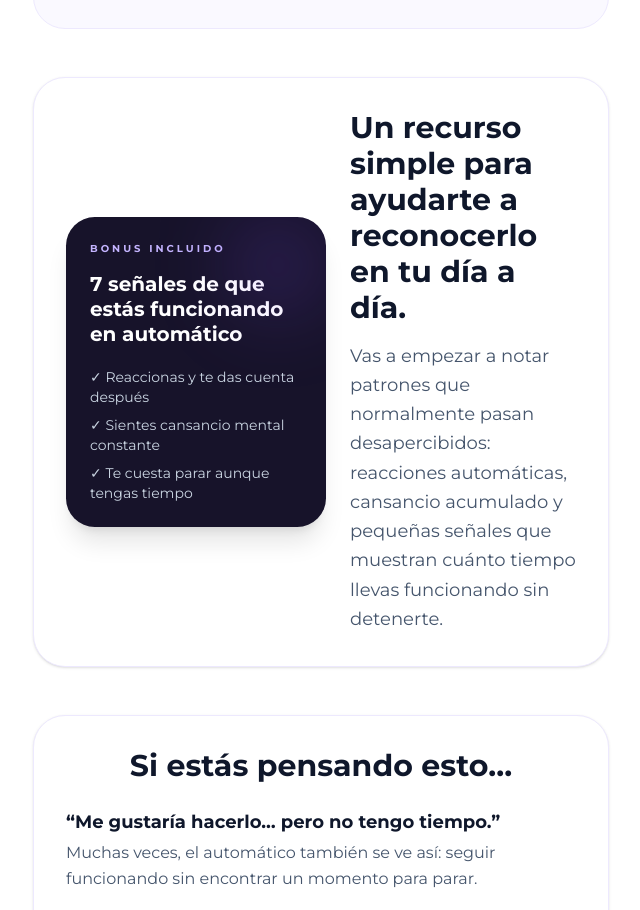
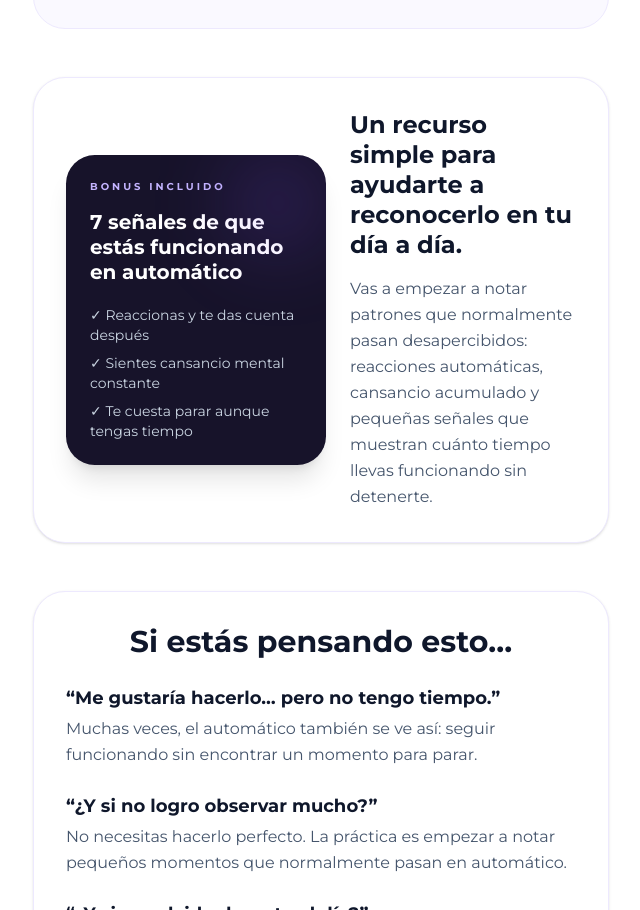
Before and after one commit to cursossolange/despierta-72h, a React (Vite) app: page / in a window 1280 px wide. Shown: the part 3526-4436 px from the top of the page, without its empty margins (319-959 px from the left). Built offline with nearby package versions, Linux system fonts and the light colour scheme; no server answers.

Commit message:
Update LandingPage.tsx

```diff
--- a/src/components/LandingPage.tsx
+++ b/src/components/LandingPage.tsx
@@ -429,12 +429,12 @@ export default function LandingPage({ onPurchase }: LandingPageProps) {
     </div>
 
     {/* Texto */}
-    <div className="flex-1 text-center md:text-left">
-      <h3 className="text-2xl md:text-3xl font-black text-slate-900 mb-4">
+    <div className="flex-1 text-center md:text-left max-w-[520px]">
+      <h3 className="text-xl md:text-2xl font-black text-slate-900 mb-4 leading-tight">
         Un recurso simple para ayudarte a reconocerlo en tu día a día.
       </h3>
 
-      <p className="text-slate-600 leading-relaxed text-base md:text-lg">
+      <p className="text-slate-600 leading-relaxed text-base max-w-md">
         Vas a empezar a notar patrones que normalmente pasan desapercibidos:
         reacciones automáticas, cansancio acumulado y pequeñas señales que muestran
         cuánto tiempo llevas funcionando sin detenerte.
```
